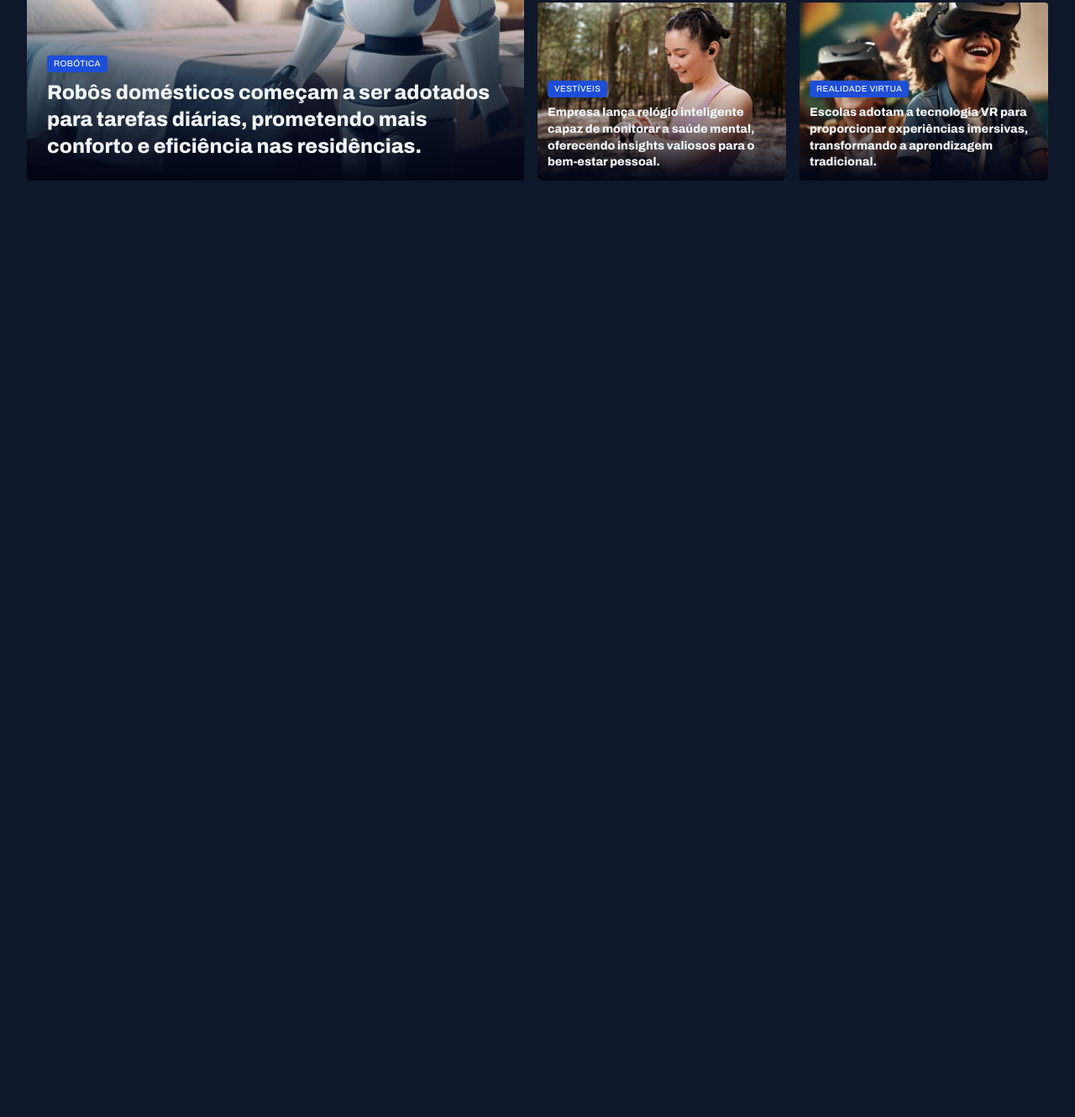
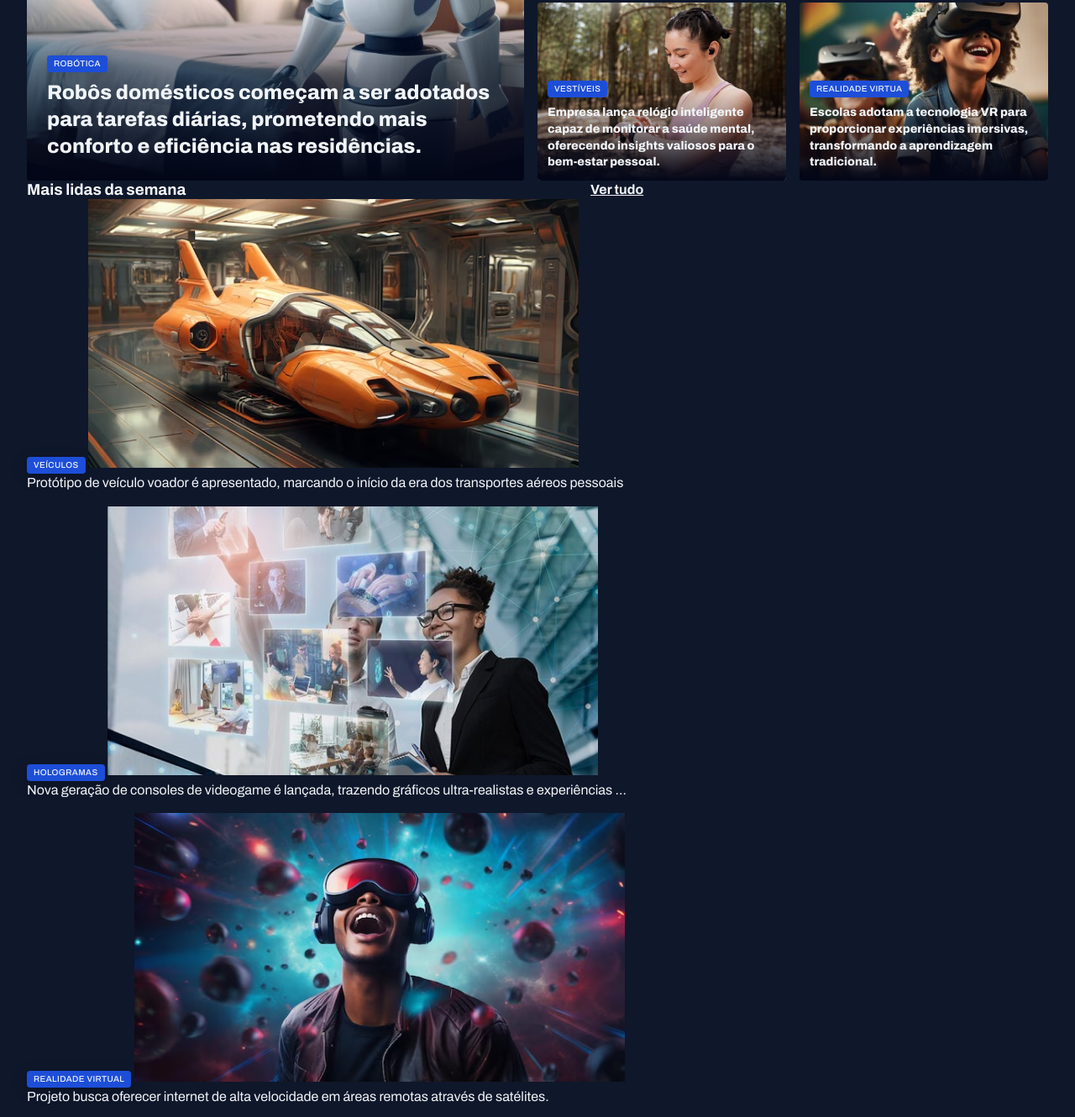
Before and after one commit to Felisberto3/Portal-De-Noticia, a plain HTML site: page index.html in a window 1280 px wide. Shown: the part 388-1718 px from the top of the page at 84% size. Before the commit the page ends 800 px from the top, so only its background shows below. Drawn offline with Linux system fonts and the light colour scheme.

Commit message:
extrutura do weekly

```diff
--- a/index.html
+++ b/index.html
@@ -97,6 +97,55 @@
 
       </div>
     </section>
+
+    <section id="weekly">
+      <header class="grid grid-flow-col">
+        <h3>Mais lidas da semana </h3>
+          <a href="#"  class="grid grid-flow-col">
+            <strong>Ver tudo</strong>
+            <span></span>
+          </a>
+
+      </header>
+
+      <div class="grid gap-16">
+        <figure>
+          <span class="content-tag">Veículos</span>
+          <img src="assets/images/Image 06.png" alt="">
+
+          <p>
+            Protótipo de veículo voador é apresentado, marcando o início da era dos transportes aéreos pessoais
+          </p>
+        </figure>
+
+        <figure>
+          <span class="content-tag">Hologramas</span>
+          <img src="assets/images/Image 07.png" alt="">
+
+          <p>
+            Nova geração de consoles de videogame é lançada, trazendo gráficos ultra-realistas e experiências ...
+          </p>
+        </figure>
+
+        <figure>
+          <span class="content-tag"> Realidade virtual</span>
+          <img src="assets/images/Image 08.png" alt="">
+
+          <p>
+            Projeto busca oferecer internet de alta velocidade em áreas remotas através de satélites.
+          </p>
+        </figure>
+
+        <figure>
+          <span class="content-tag">Internet</span>
+          <img src="assets/images/Image 09.png" alt="">
+
+          <p>
+            Protótipo de veículo voador é apresentado, marcando o início da era dos transportes aéreos pessoais
+          </p>
+        </figure>
+      </div>
+    </section>
   </main>
 
 
```
